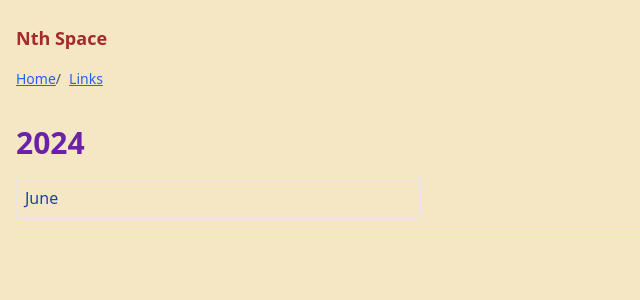
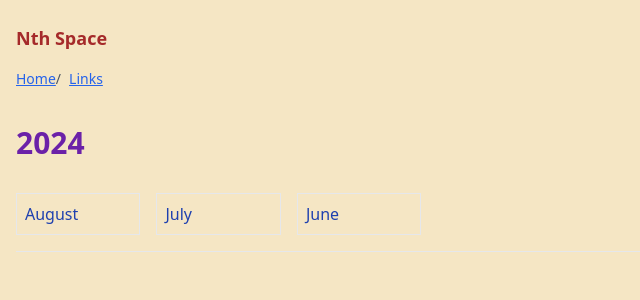
Before and after one commit to rdbcasillas/weblog, a Vue app: page /links in a window 1280 px wide. Shown: the top 300 px of the page, without its empty margins (0-640 px from the left). Built offline with nearby package versions, Linux system fonts and the light colour scheme.

Commit message:
fixed url issue for links page and sorted months properly

```diff
--- a/src/views/Links.vue
+++ b/src/views/Links.vue
@@ -8,12 +8,12 @@
           <div
             v-for="month in year.months"
             :key="month.name"
-            class="border p-2"
+            class="border p-2 grid grid-cols-3 gap-4 mt-4"
           >
             <router-link
               :to="{
                 name: 'LinksMarkdownView',
-                params: { year: year.year, file: month.file },
+                params: { year: year.year, file: month.name },
               }"
               class="text-blue-800 hover:underline"
             >
@@ -48,24 +48,67 @@ export default {
   },
   computed: {
     groupedLinks() {
+      const monthOrder = [
+        "December",
+        "November",
+        "October",
+        "September",
+        "August",
+        "July",
+        "June",
+        "May",
+        "April",
+        "March",
+        "February",
+        "January",
+      ];
+
+      const sortMonths = (months) => {
+        return months.sort((a, b) => {
+          return monthOrder.indexOf(a.name) - monthOrder.indexOf(b.name);
+        });
+      };
+
       const grouped = this.links.reduce((acc, link) => {
         const year = acc.find((y) => y.year === link.year);
         if (year) {
           year.months.push({ name: link.month, file: link.file });
+          year.months = sortMonths(year.months); // Sort months for the year
         } else {
           acc.push({
             year: link.year,
-            months: [{ name: link.month, file: link.file }],
+            months: sortMonths([{ name: link.month, file: link.file }]),
           });
         }
         return acc;
       }, []);
+
       return grouped.sort((a, b) => b.year - a.year);
     },
+    // groupedLinks() {
+    //   const grouped = this.links.reduce((acc, link) => {
+    //     const year = acc.find((y) => y.year === link.year);
+    //     if (year) {
+    //       year.months.push({ name: link.month, file: link.file });
+    //     } else {
+    //       acc.push({
+    //         year: link.year,
+    //         months: [{ name: link.month, file: link.file }],
+    //       });
+    //     }
+    //     console.log("hello", acc);
+    //     return acc;
+    //   }, []);
+    //   return grouped.sort((a, b) => b.year - a.year);
+    // },
   },
 };
 </script>
 
 <style scoped>
-/* Add your styles here */
+.grid {
+  display: grid;
+  grid-template-columns: repeat(auto-fill, minmax(120px, 1fr));
+  gap: 1rem;
+}
 </style>
--- a/src/views/MarkdownView.vue
+++ b/src/views/MarkdownView.vue
@@ -7,7 +7,7 @@
 </template>
 
 <script setup>
-import matter from "gray-matter";
+//import matter from "gray-matter";
 import { ref, onMounted } from "vue";
 import { useRoute } from "vue-router"; // Import useRoute
 import { VueMarkdownIt } from "@f3ve/vue-markdown-it";
@@ -22,8 +22,7 @@ onMounted(async () => {
   if (route.name === "WritingMarkdownView") {
     filePath = `../writings/${route.params.file}.md`;
   } else if (route.name === "LinksMarkdownView") {
-    filePath = `${route.params.file}`;
-    //filePath = `../links/${route.params.year}/${route.params.file}.md`;
+    filePath = `../links/${route.params.year}/${route.params.file}.md`;
   }
   try {
     const response = await fetch(new URL(filePath, import.meta.url).href);
```
Also changed, not shown: src/links/2024/August.md (added), src/links/2024/July.md (added), src/writings/FixingSleep.md (renamed from src/writings/Fixing Sleep.md).
